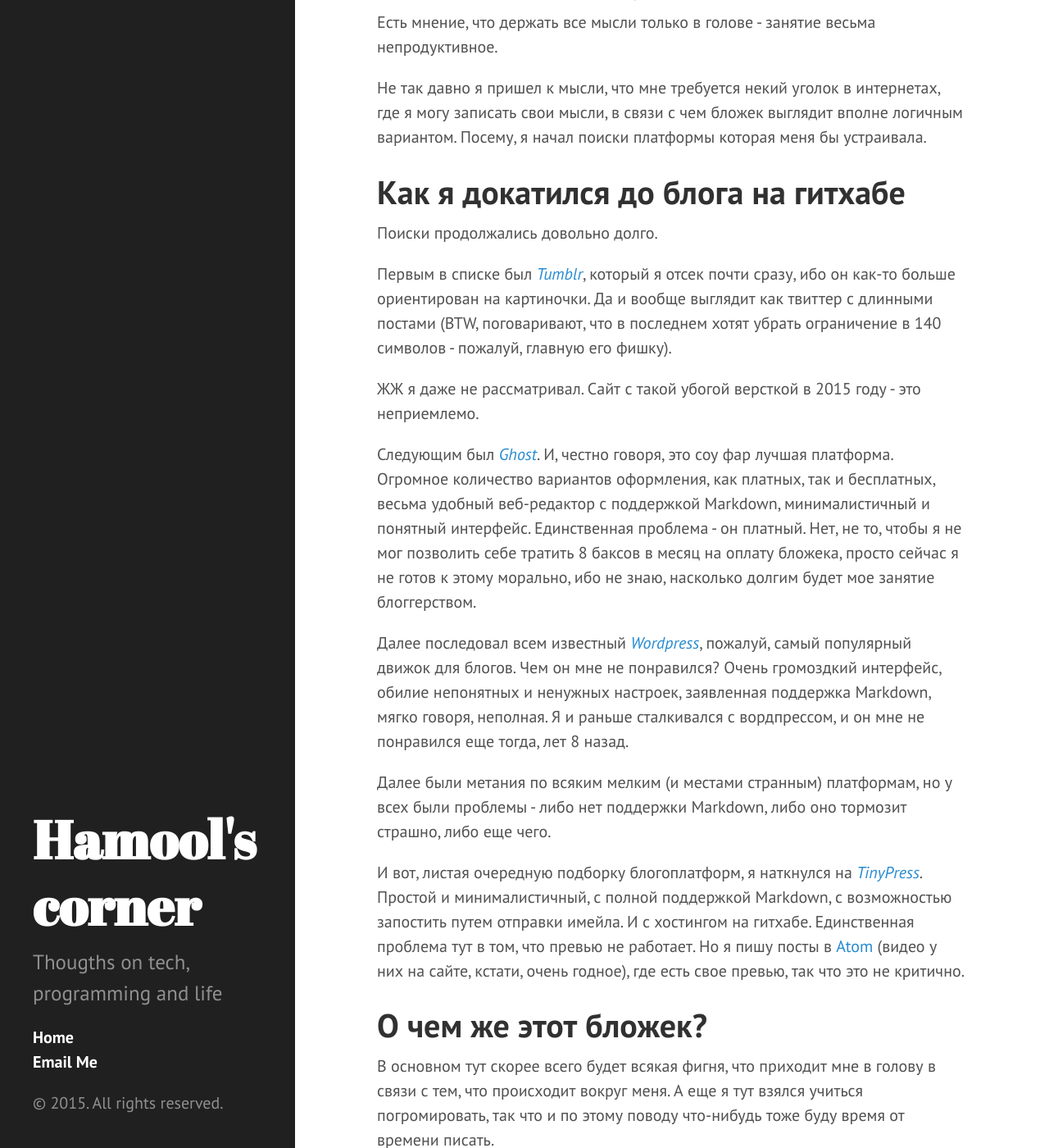
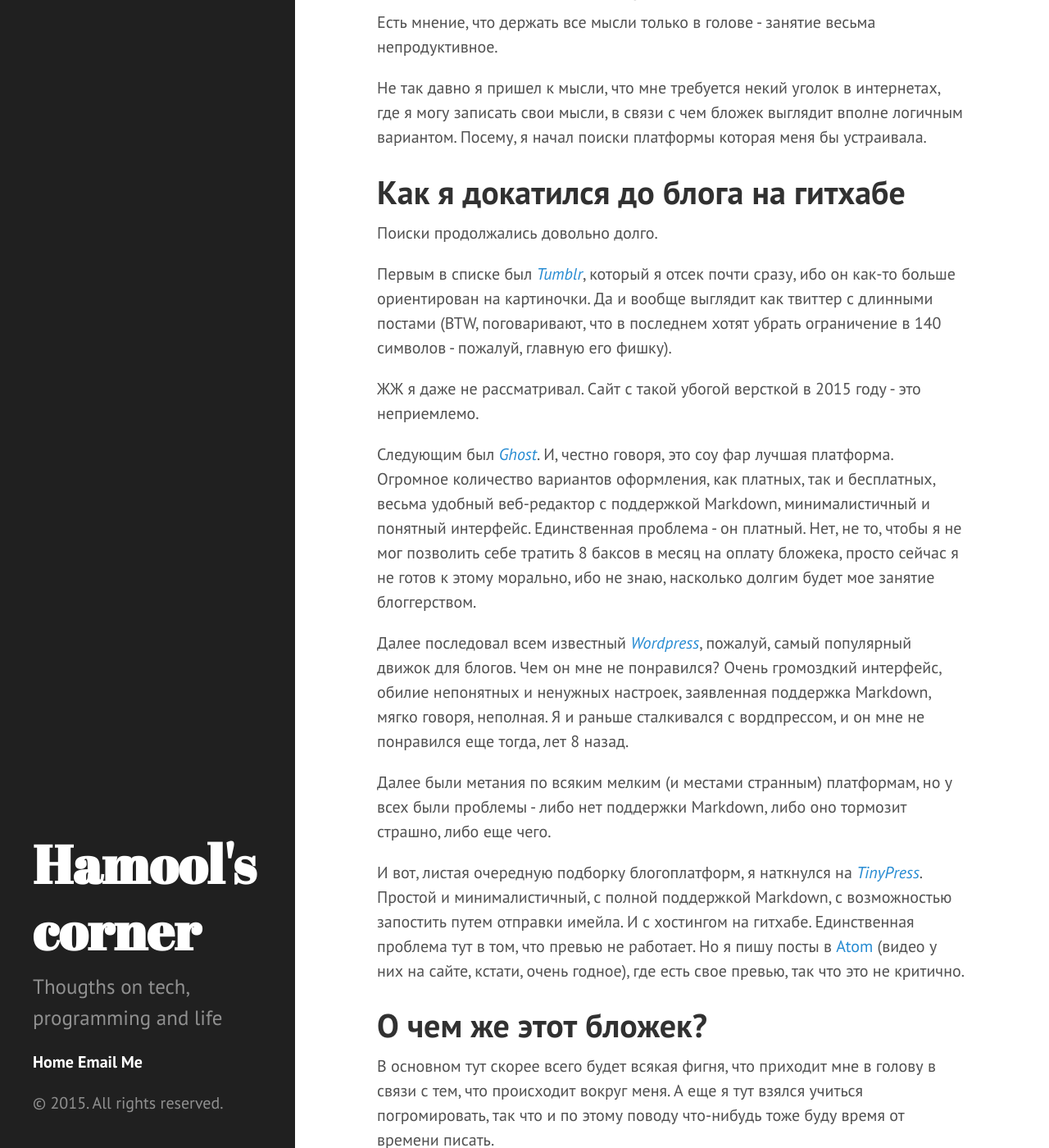
Before and after one commit to Hamool/Hamool.github.io, a Jekyll site: the page built from index.html, in a window 1280 px wide and 1400 px high, scrolled down 235 px. Shown: the whole window at 82% size. Built offline with Jekyll 4.4.1, drawn with Linux system fonts in a browser that asks for light colours; the list of posts is cut into pages by our own code.

Commit message:
Update hyde.css

```diff
--- a/public/css/hyde.css
+++ b/public/css/hyde.css
@@ -86,10 +86,10 @@ html {
 /* Sidebar nav */
 .sidebar-nav {
   padding-left: 0;
-  list-style: inline;
+  list-style: none;
 }
 .sidebar-nav-item {
-  display: block;
+  display: inline;
 }
 a.sidebar-nav-item:hover,
 a.sidebar-nav-item:focus {
```
